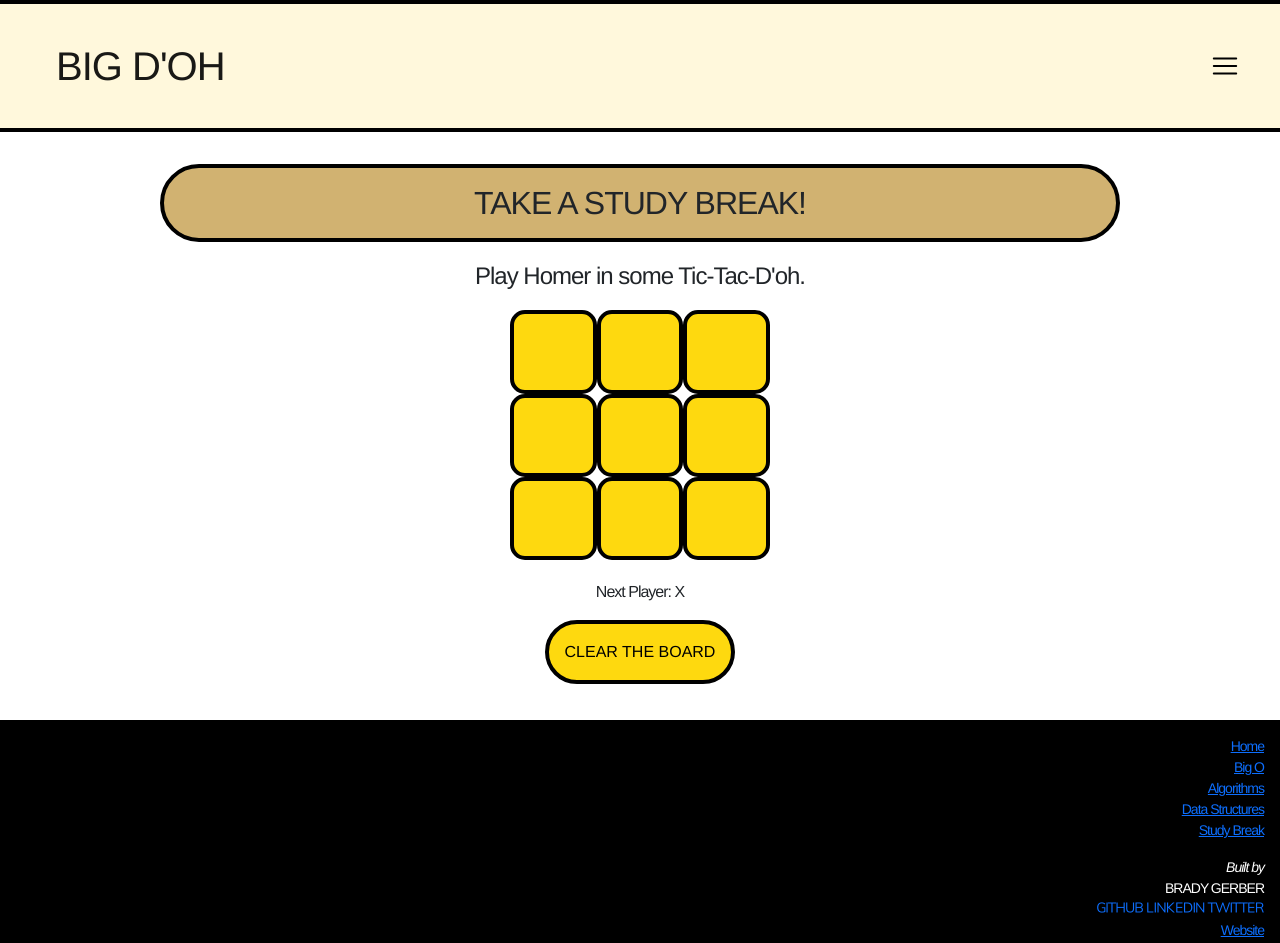
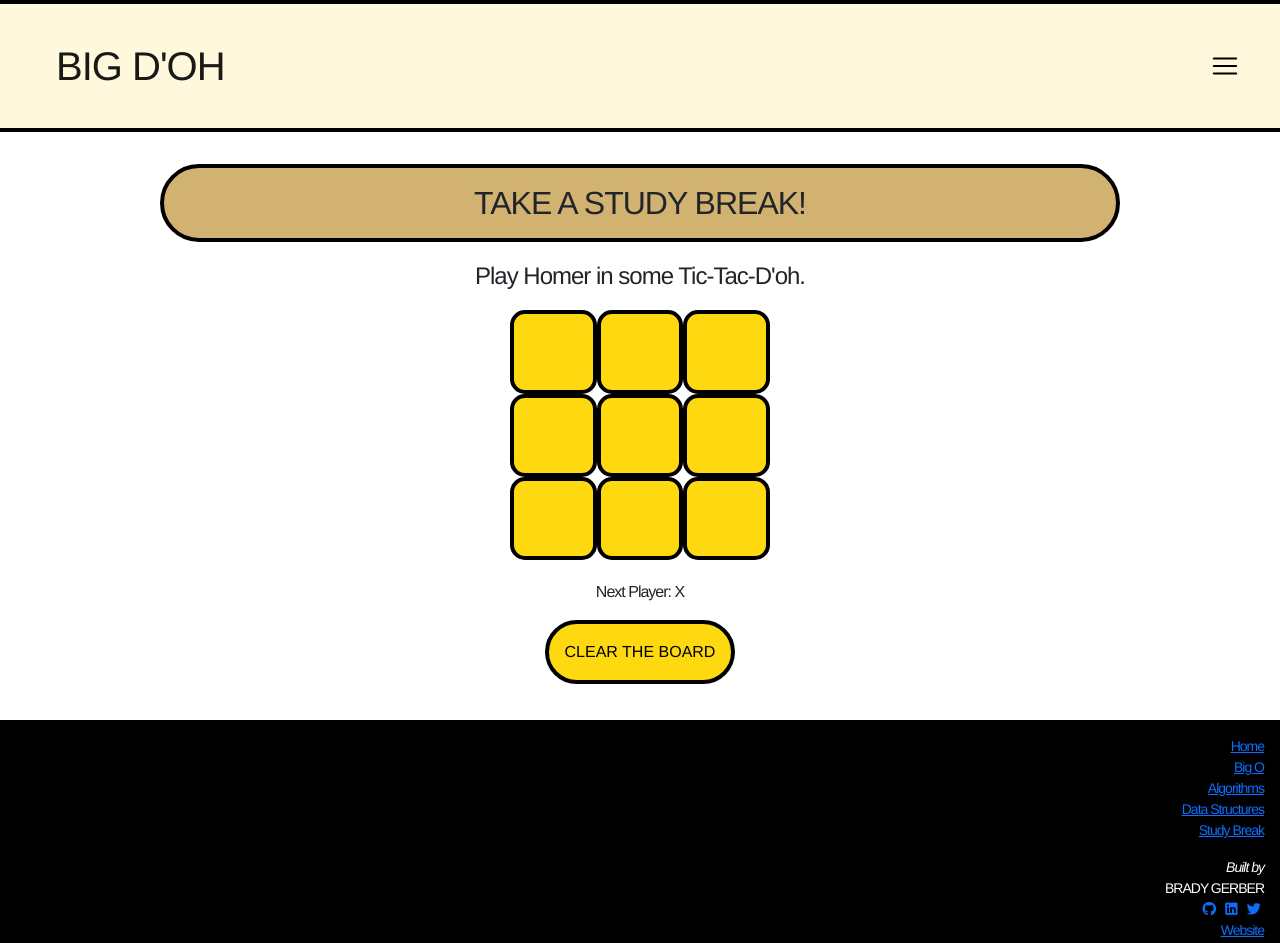
Before and after one commit to bg-write/big-doh, a React (Create React App) app: page /ttt in a window 1280 px wide. Shown: the top 943 px of the page. Built offline with nearby package versions, Linux system fonts and the light colour scheme.

Commit message:
CSS fix symbol footer spacing

```diff
--- a/src/App.css
+++ b/src/App.css
@@ -30,6 +30,12 @@ HOMER COLOR GUIDE:
 	font-weight: normal;
 	font-style: normal;
 }
+
+/* @font-face {
+	Downloadable font-family for body */
+/* font-family: 'Helvetica Neue Regular';
+	src: url('./fonts/helveticaneue-regular.ttf');
+} */
 
 body {
 	font-family: 'Helvetica Neue Regular', 'Helvetica Neue', 'HelveticaNeue-Light',
@@ -132,6 +138,8 @@ footer {
 .symbol-font {
 	/* For Footer symbols */
 	font-family: FontAwesome5Brands-Regular;
+	letter-spacing: 0;
+	padding: 0.2rem;
 }
 
 .white-background {
```
Also changed, not shown: src/fonts/helveticaneue-regular.ttf (added).
